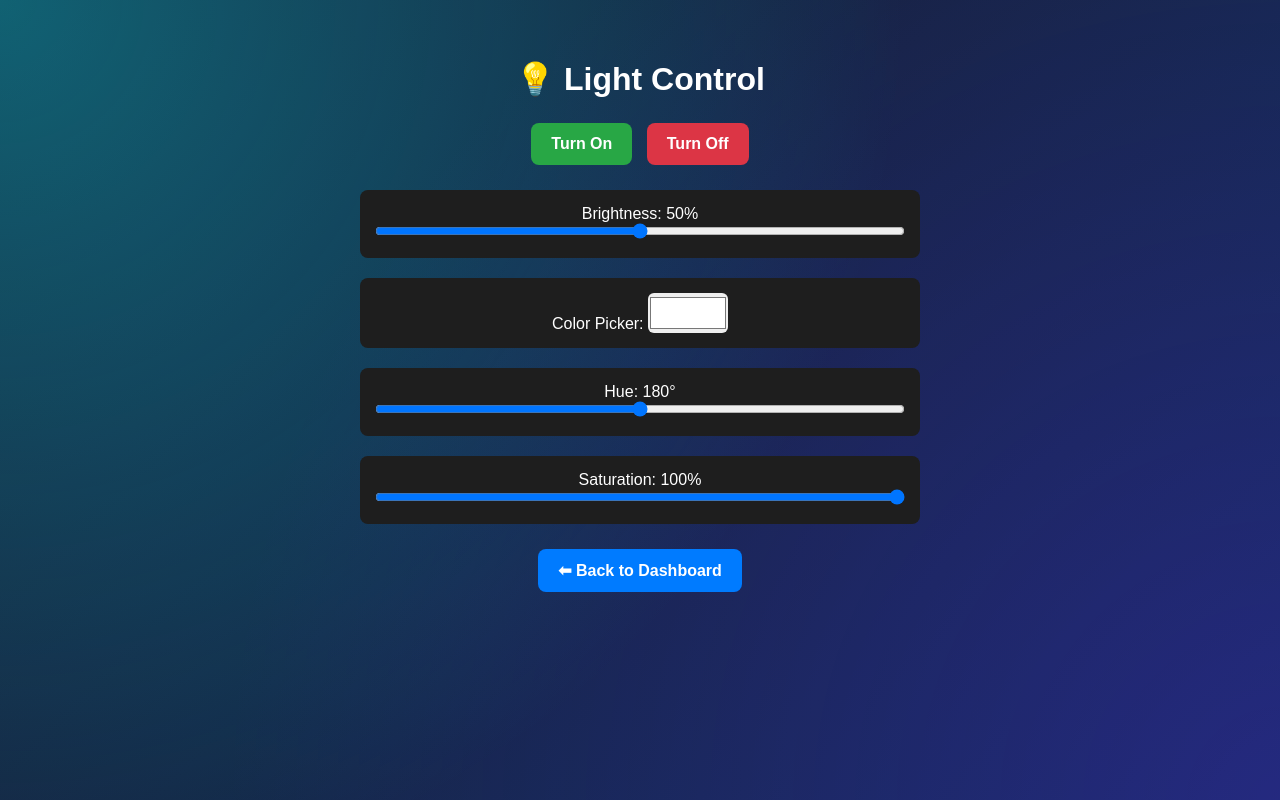
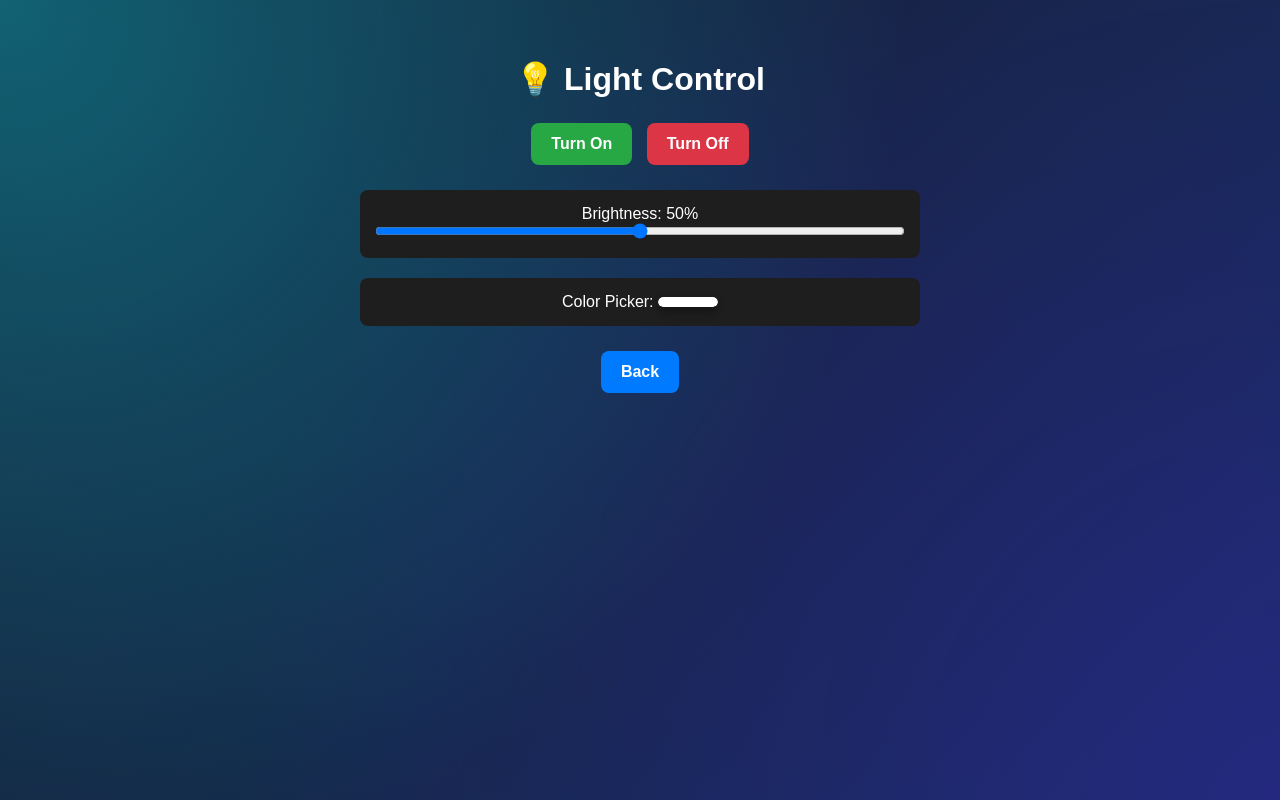
Before and after one commit to colincano20/TestServerFlask, a Flask app: page /lights in a window 1280 px wide. Run offline with Flask 3, Linux system fonts and the light colour scheme.

Commit message:
Lights v2

```diff
--- a/app.py
+++ b/app.py
@@ -689,16 +689,6 @@ def lights_color(hex_color):
     asyncio.run(apply_to_all(set_color))
     return ("", 204)
 
-@app.route("/lights/hue/<int:hue>")
-def lights_hue(hue):
-    asyncio.run(apply_to_all(lambda b: b.set_hsv(hue, 100, b.brightness)))
-    return ("", 204)
-
-@app.route("/lights/saturation/<int:sat>")
-def lights_saturation(sat):
-    asyncio.run(apply_to_all(lambda b: b.set_hsv(b.hue, sat, b.brightness)))
-    return ("", 204)
-
 
 # --- INIT ---
 if __name__ == '__main__':
--- a/static/lights.css
+++ b/static/lights.css
@@ -85,3 +85,26 @@ input[type="color"] {
     border-radius: 6px;
     cursor: pointer;
 }
+input[type="color"] {
+    appearance: none;
+    -webkit-appearance: none;
+    border: none;
+    width: 60px;
+    height: 10px;
+    border-radius: 12px;
+    padding: 0;
+    cursor: pointer;
+    box-shadow: 0 4px 8px rgba(0,0,0,0.4);
+    background: none;
+}
+
+/* Removes the default Chrome color picker border */
+input[type="color"]::-webkit-color-swatch-wrapper {
+    padding: 0;
+    border-radius: 12px;
+}
+
+input[type="color"]::-webkit-color-swatch {
+    border: none;
+    border-radius: 12px ;
+}
--- a/templates/lights.html
+++ b/templates/lights.html
@@ -5,23 +5,30 @@
     <title>Light Control</title>
     <link rel="stylesheet" href="{{ url_for('static', filename='lights.css') }}">
     <script>
-        async function setBrightness(value) {
-            await fetch(`/lights/brightness/${value}`);
-        }
+  const noCache = { headers: { "Cache-Control": "no-cache" } };
 
-        async function setColor(color) {
-            const hex = color.replace('#', '');
-            await fetch(`/lights/color/${hex}`);
-        }
+  function debounce(fn, ms=120) {
+    let t;
+    return (...args) => { clearTimeout(t); t = setTimeout(() => fn(...args), ms); };
+  }
 
-        async function setHue(value) {
-            await fetch(`/lights/hue/${value}`);
-        }
+  const setBrightness = debounce(async (value) => {
+    try { await fetch(`/lights/brightness/${value}`, noCache); } catch {}
+  });
 
-        async function setSaturation(value) {
-            await fetch(`/lights/saturation/${value}`);
-        }
-    </script>
+  async function setColor(color) {
+    try { await fetch(`/lights/color/${color.replace('#','')}`, noCache); } catch {}
+  }
+
+  const setHue = debounce(async (value) => {
+    try { await fetch(`/lights/hue/${value}`, noCache); } catch {}
+  });
+
+  const setSaturation = debounce(async (value) => {
+    try { await fetch(`/lights/saturation/${value}`, noCache); } catch {}
+  });
+</script>
+
 </head>
 <body>
     <div class="background-glow">
@@ -44,20 +51,10 @@
             <input type="color" value="#ffffff" oninput="setColor(this.value)">
         </div>
 
-        <div class="control">
-            <label>Hue: <span id="hue-value">180</span>°</label>
-            <input type="range" min="0" max="360" value="180"
-                   oninput="document.getElementById('hue-value').innerText=this.value; setHue(this.value)">
-        </div>
 
-        <div class="control">
-            <label>Saturation: <span id="sat-value">100</span>%</label>
-            <input type="range" min="0" max="100" value="100"
-                   oninput="document.getElementById('sat-value').innerText=this.value; setSaturation(this.value)">
-        </div>
 
         <div class="footer">
-            <a href="/dashboard" class="btn back">⬅ Back to Dashboard</a>
+            <a href="/dashboard" class="btn back">Back</a>
         </div>
     </div>
     </div>
```
